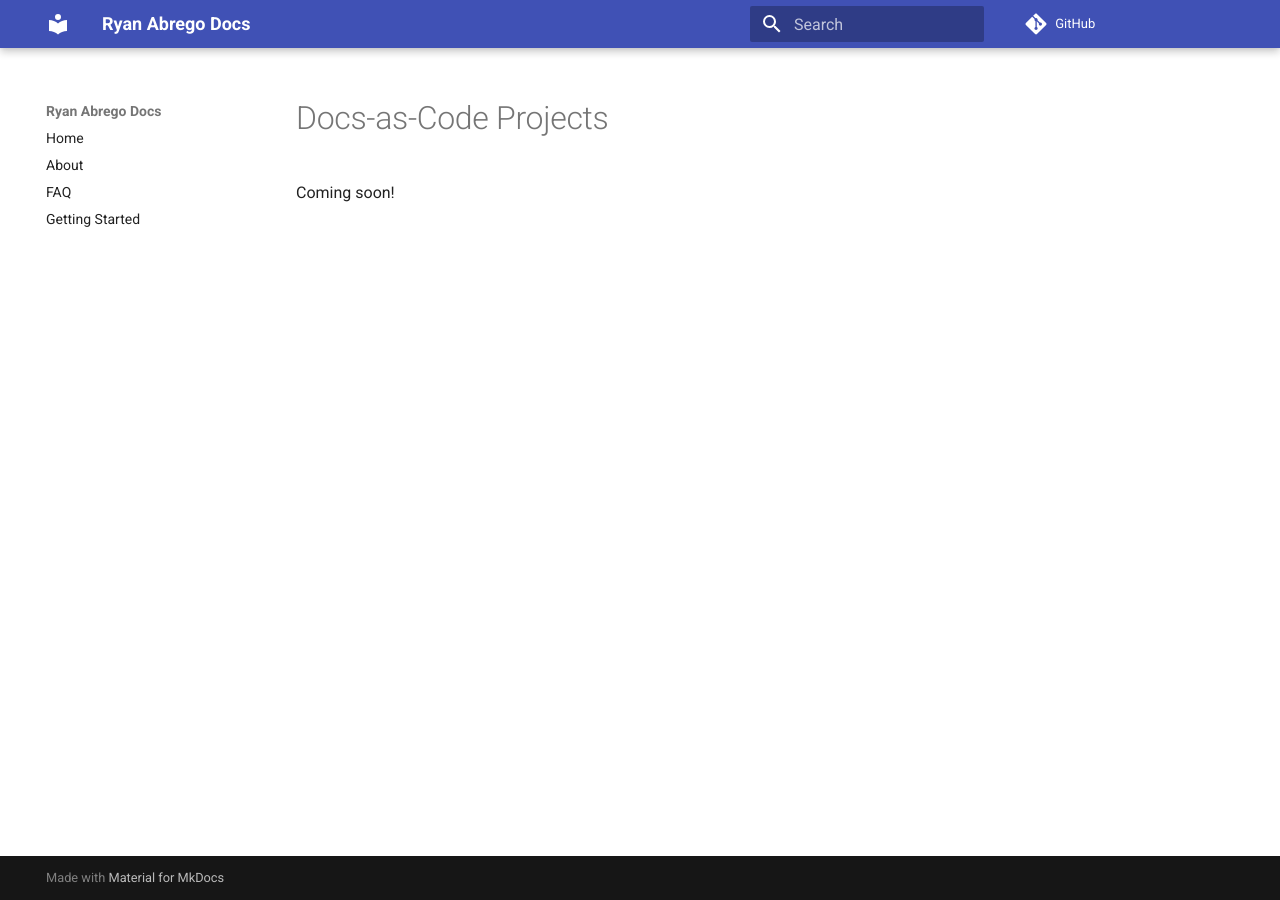
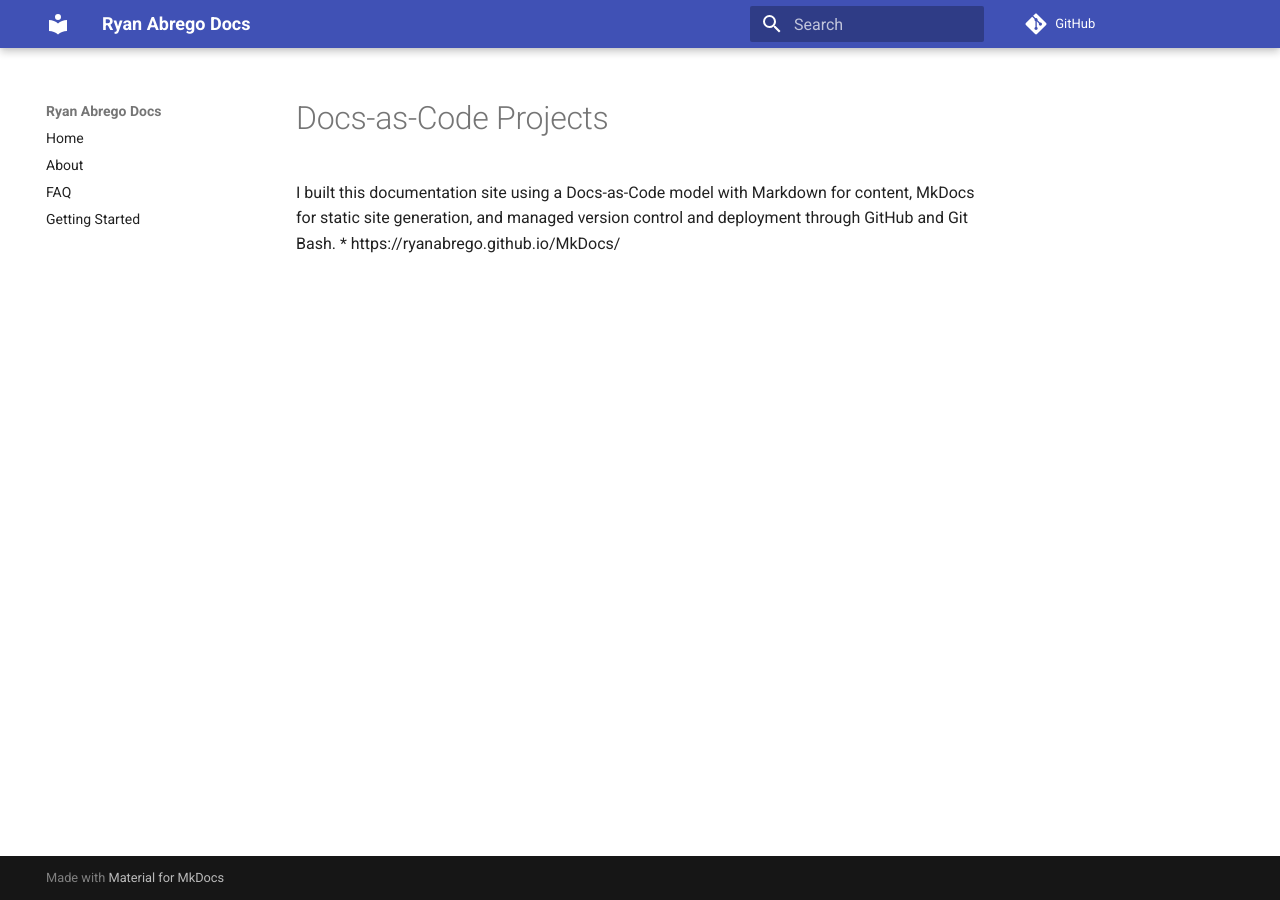
Before and after one commit to ryanabrego/MkDocs, an MkDocs documentation site: the page built from docs/portfolio/docs-as-code.md, in a window 1280 px wide. Built offline with MkDocs 1.6.1 and Material for MkDocs 9.7.7, drawn with Linux system fonts in a browser that asks for light colours; comment, search, counter and statistics services are not loaded.

Commit message:
Update docs-as-code.md

```diff
--- a/docs/portfolio/docs-as-code.md
+++ b/docs/portfolio/docs-as-code.md
@@ -1,3 +1,4 @@
 # Docs-as-Code Projects
 
-Coming soon!
+I built this documentation site using a Docs-as-Code model with Markdown for content, MkDocs for static site generation, and managed version control and deployment through GitHub and Git Bash.
+* https://ryanabrego.github.io/MkDocs/
```
